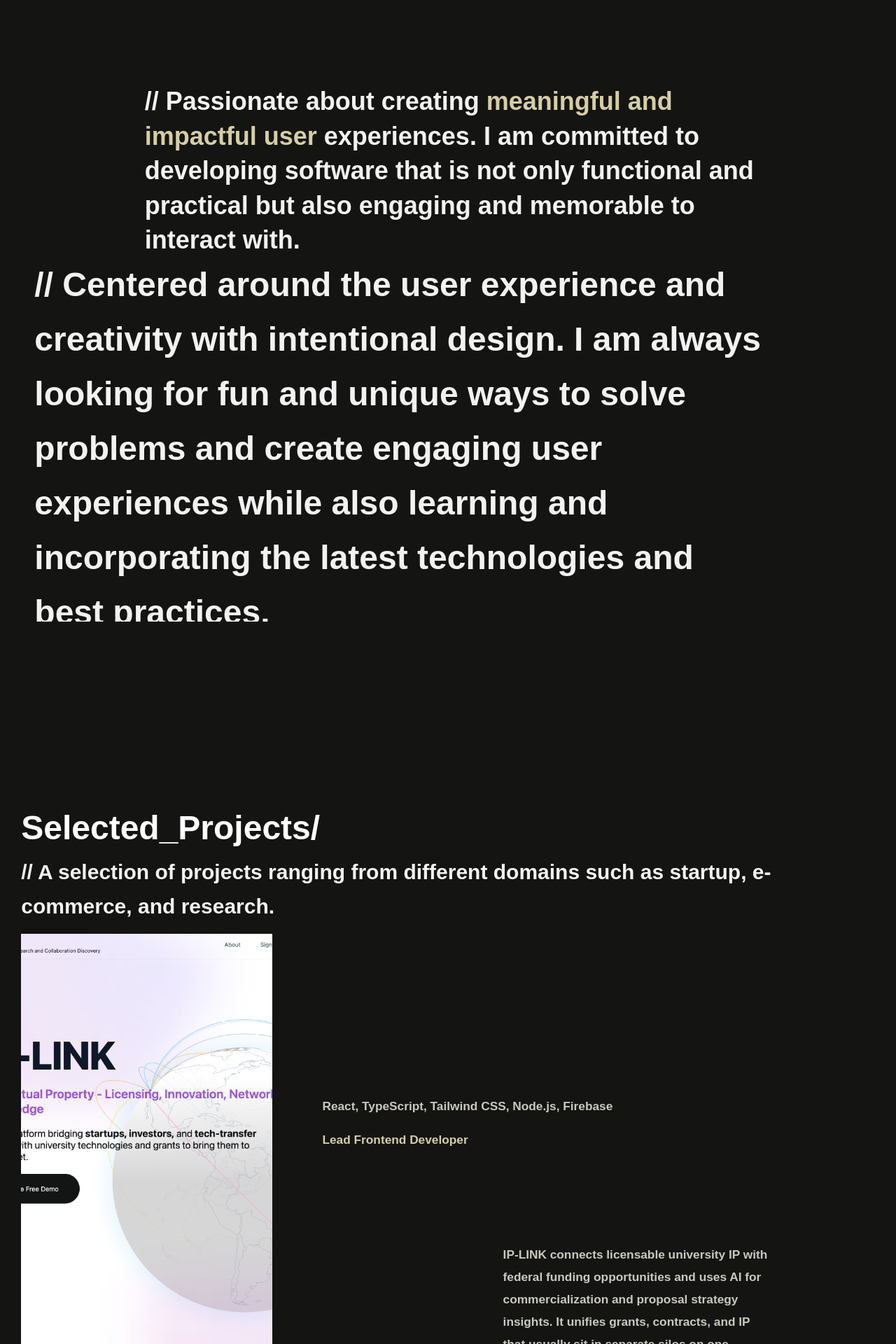
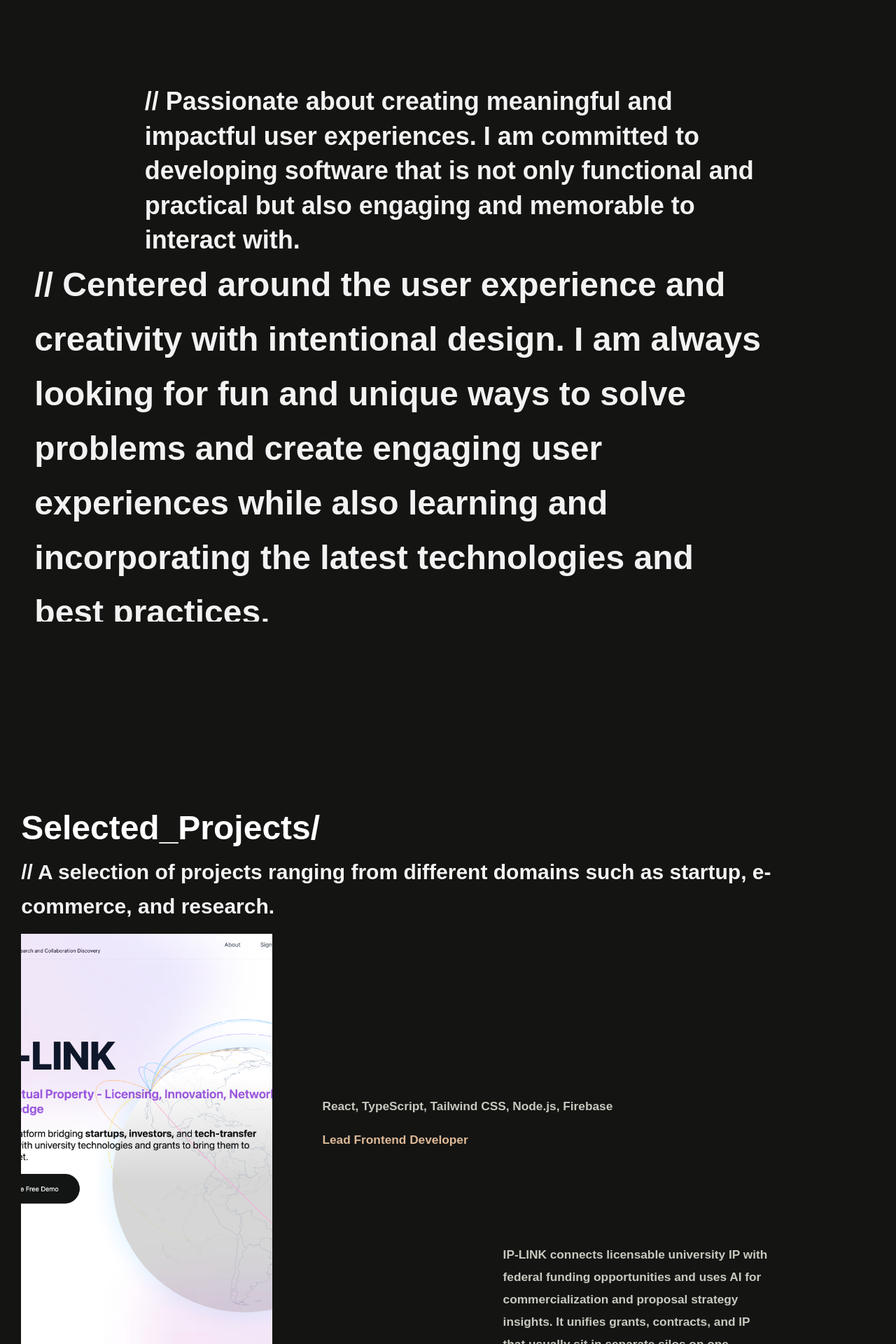
Before and after one commit to tracytnb/tracytnb-portfolio, a Next.js app: page / in a window 1280 px wide. Shown: the part 1660-3580 px from the top of the page at 70% size. Built offline with nearby package versions, Linux system fonts and the light colour scheme; a web font is replaced by a local one.

Commit message:
Updated the accent color

```diff
--- a/app/components/About.tsx
+++ b/app/components/About.tsx
@@ -65,10 +65,7 @@ const About = () => {
         >
           <div className="ml-auto w-full text-right md:max-w-4xl">
             <p className="text-base md:text-4xl text-white/95 font-semibold leading-snug text-left">
-              // Passionate about creating{" "}
-              <span className="font-semibold text-accent">
-                meaningful and impactful user
-              </span>{" "}
+              // Passionate about creating meaningful and impactful user
               experiences. I am committed to developing software that is not
               only functional and practical but also engaging and memorable to
               interact with.
--- a/app/components/TechStack.tsx
+++ b/app/components/TechStack.tsx
@@ -34,7 +34,7 @@ function TiltStackCell({ name }: { name: string }) {
           transform: "rotateY(25deg)",
           transformStyle: "preserve-3d",
         }}
-        className="relative aspect-square w-35 h-35 size-35 bg-linear-to-br from-white/10 to-blue-300/20 flex flex-col items-center justify-center gap-2 cursor-pointer transition-none"
+        className="relative aspect-square w-35 h-35 size-35 bg-linear-to-br from-white/5 to-foreground/20 flex flex-col items-center justify-center gap-2 cursor-pointer transition-none"
       >
         <div
           style={{
--- a/app/globals.css
+++ b/app/globals.css
@@ -93,7 +93,7 @@ body {
   --secondary-foreground: oklch(0.205 0 0);
   --muted: oklch(0.97 0 0);
   --muted-foreground: oklch(0.556 0 0);
-  --accent: #d5cea3;
+  --accent: #ddb997;
   --accent-foreground: #c9c8bf;
   --destructive: oklch(0.577 0.245 27.325);
   --border: oklch(0.922 0 0);
```
